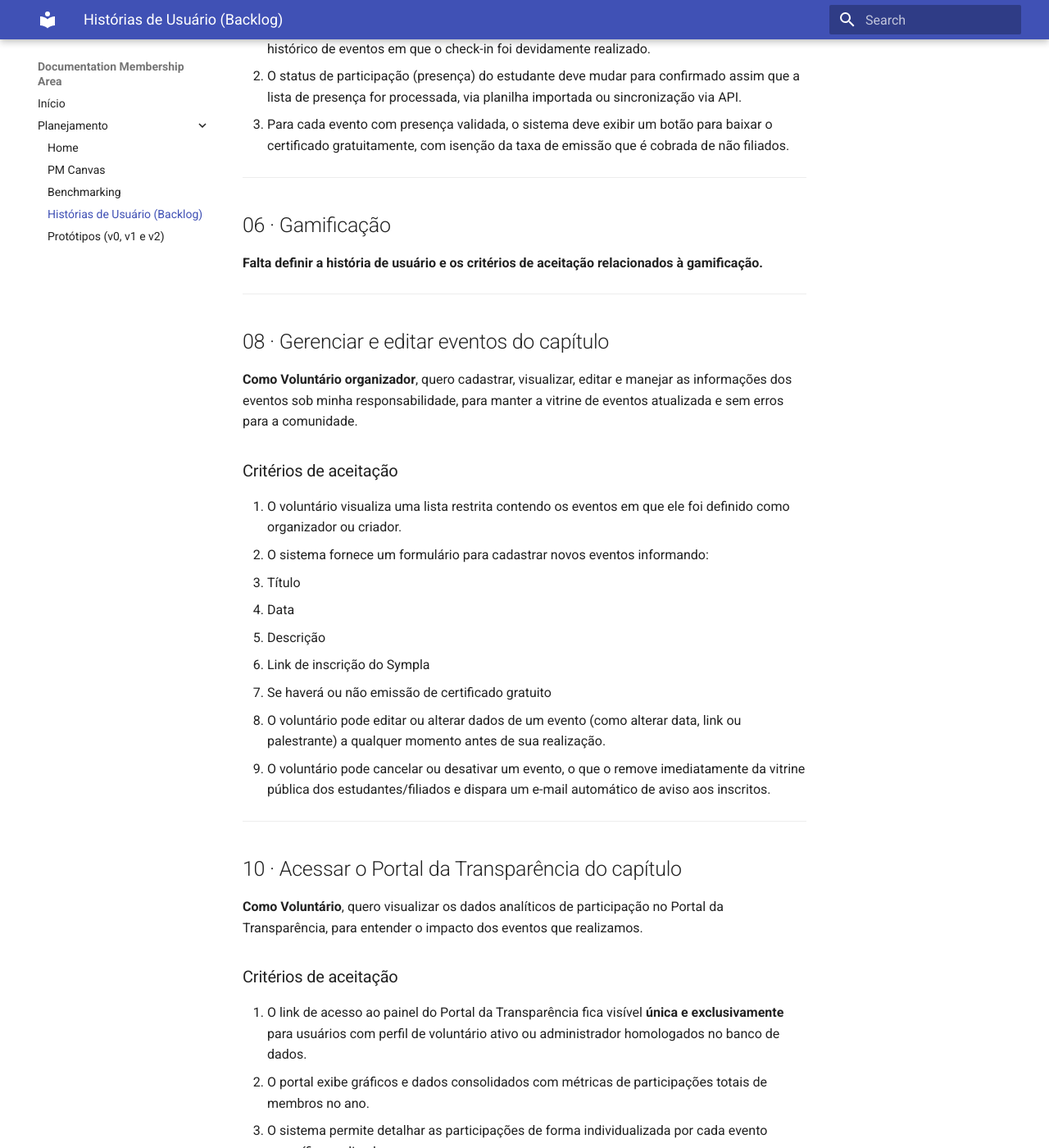
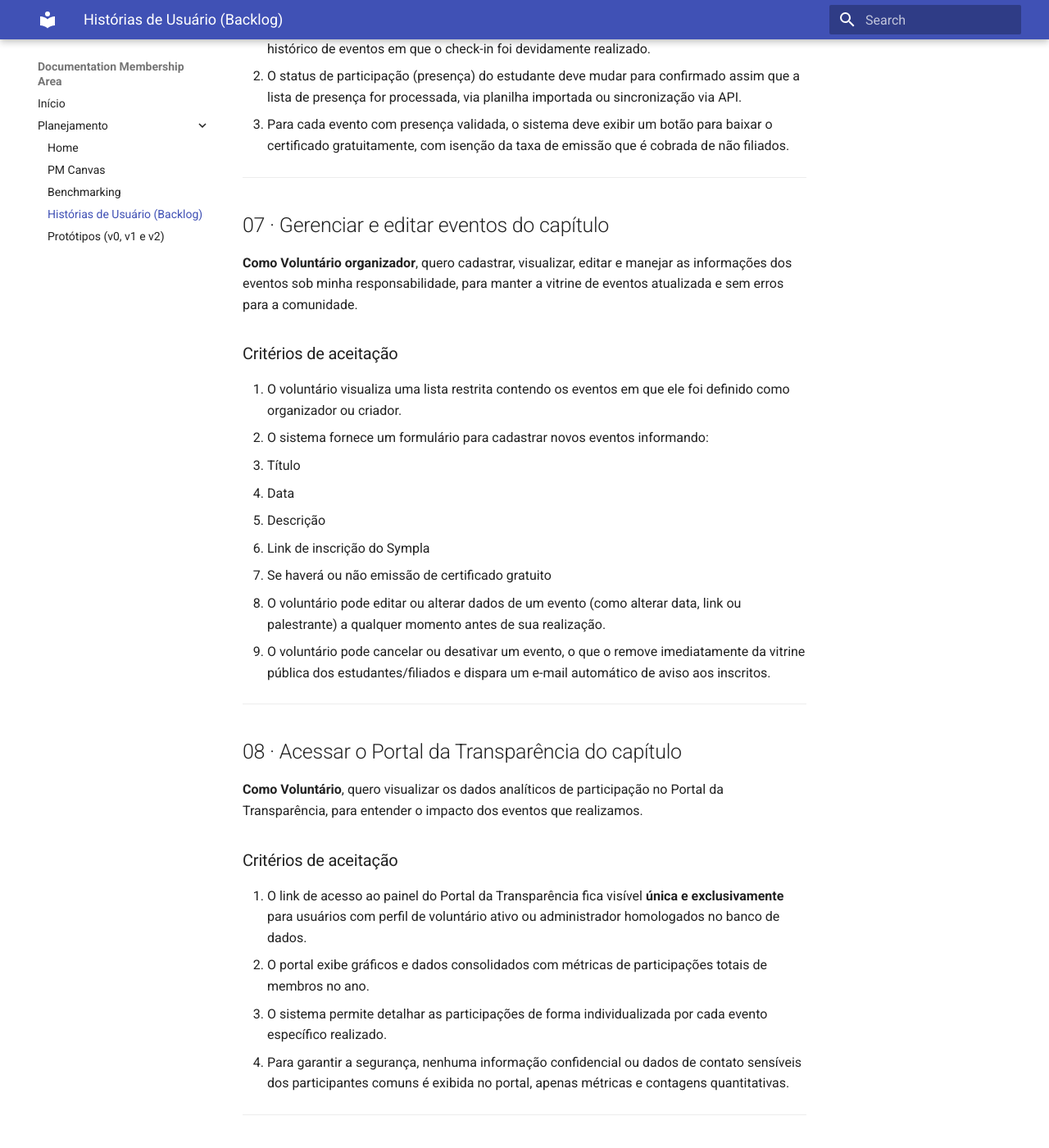
Before and after one commit to pmidf/documentation-membership-area, an MkDocs documentation site: the page built from docs/planejamento/historias-usuario.md, in a window 1280 px wide and 1400 px high, scrolled down 2277 px. Shown: the whole window at 82% size. Built offline with MkDocs 1.6.1 and Material for MkDocs 9.7.7, drawn with Linux system fonts in a browser that asks for light colours; some of the changed text lies outside the part shown.

Commit message:
Historias de usuario

```diff
--- a/docs/planejamento/historias-usuario.md
+++ b/docs/planejamento/historias-usuario.md
@@ -67,13 +67,7 @@
 
 ---
 
-## 06 · Gamificação
-
-**Falta definir a história de usuário e os critérios de aceitação relacionados à gamificação.**
-
----
-
-## 08 · Gerenciar e editar eventos do capítulo
+## 07 · Gerenciar e editar eventos do capítulo
 
 **Como Voluntário organizador**, quero cadastrar, visualizar, editar e manejar as informações dos eventos sob minha responsabilidade, para manter a vitrine de eventos atualizada e sem erros para a comunidade.
 
@@ -91,7 +85,7 @@
 
 ---
 
-## 10 · Acessar o Portal da Transparência do capítulo
+## 08 · Acessar o Portal da Transparência do capítulo
 
 **Como Voluntário**, quero visualizar os dados analíticos de participação no Portal da Transparência, para entender o impacto dos eventos que realizamos.
 
```
Also changed, not shown: other parts of docs/planejamento/historias-usuario.md (+2 -2 lines), site/planejamento/historias-usuario/index.html, site/search/search_index.json.
